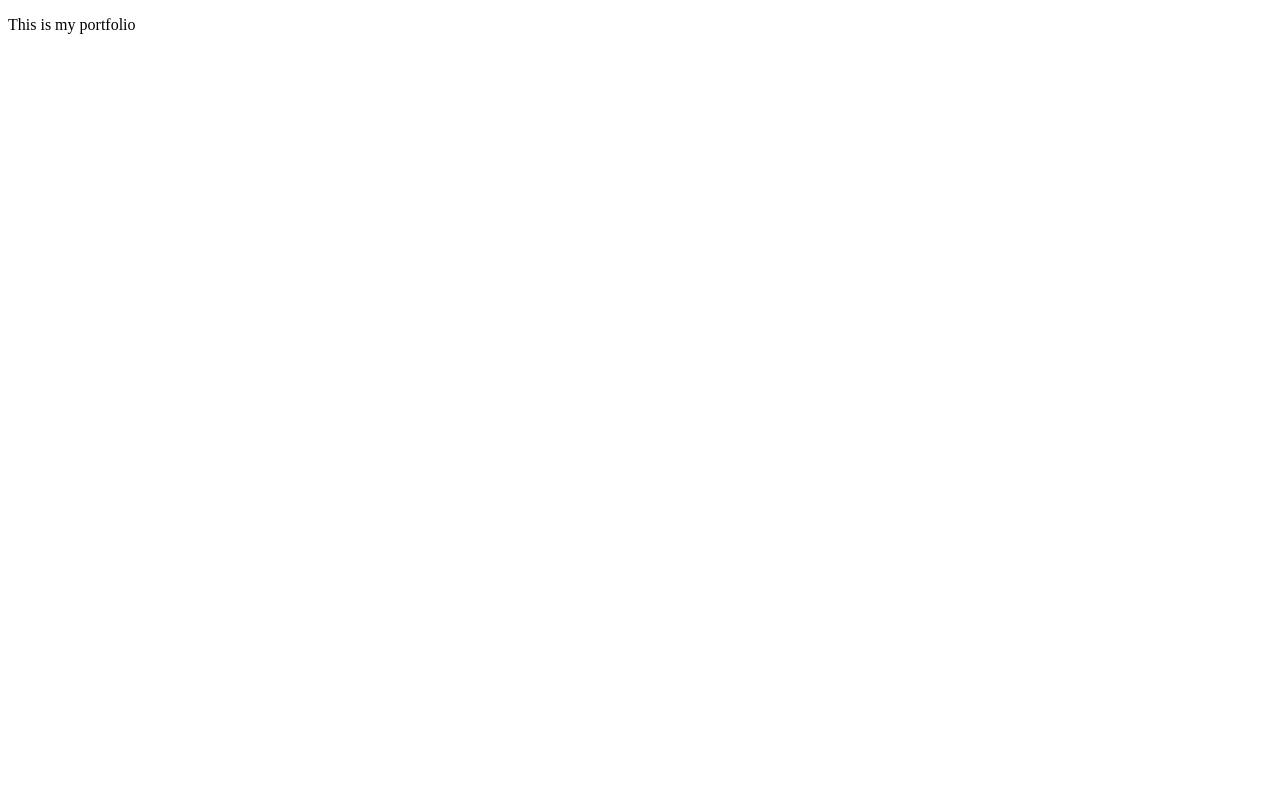
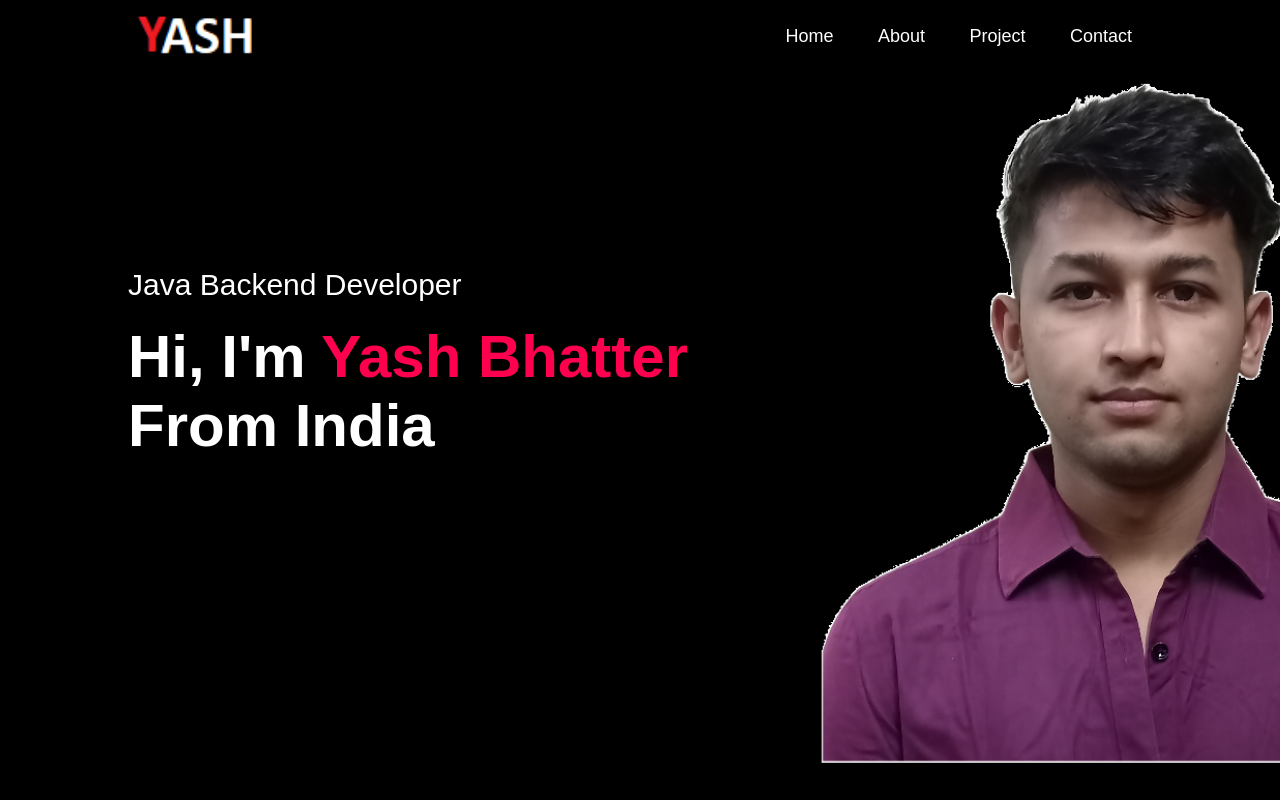
Before and after one commit to Bhatteryash/Bhatter-Yash.github.io, a plain HTML site: page Index.html in a window 1280 px wide. Shown: the top 800 px of the page. Drawn offline with Linux system fonts and the light colour scheme.

Commit message:
Initial commit

```diff
--- a/Index.html
+++ b/Index.html
@@ -4,10 +4,40 @@
     <meta charset="UTF-8">
     <meta http-equiv="X-UA-Compatible" content="IE=edge">
     <meta name="viewport" content="width=device-width, initial-scale=1.0">
-    <title>Document</title>
-
+    <title>Yash Bhatter Portfolio</title>
+    <link rel="stylesheet" href="index.css">
 </head>
 <body>
-   <p>This is my portfolio</p>
+
+    <div id="header">
+        <div class="container">
+            <nav>
+                <img src="images/logo.PNG" class="logo">
+                <ul>
+                    <li><a href="">Home</a></li>
+                    <li><a href="">About</a></li>
+                    <li><a href="">Project</a></li>
+                    <li><a href="">Contact</a></li>
+                </ul>
+            </nav>
+            <div class="header-text">
+                <p>Java Backend Developer</p>
+                <h1>Hi, I'm <span> Yash Bhatter</span><br> From India</h1>
+            </div>
+        </div>
+    </div>
+
+    <div id="about">
+        <div class="container">
+            <div class="row">
+                <div class="about-col-1">
+                    <img src="images/newestimage.PNG" >
+                </div>
+                <div class="about-col-1">
+                    <h1>About Me</h1>
+                </div>
+            </div>
+        </div>
+    </div>
 </body>
 </html>
--- /dev/null
+++ b/index.css
@@ -0,0 +1,82 @@
+*{
+    margin: 0px;
+    padding: 0px;
+    font-family: 'poppins',sans-serif;
+    box-sizing: border-box;
+}
+body{
+    background-color: #080808;
+    color: white;
+}
+#header{
+    width: 100%;
+    height: 100vh;
+    background-image: url(images/background2.PNG);
+    background-size: cover;
+    background-position:center;
+}
+
+.container{
+    padding: 10px 10%;
+
+}
+nav{
+    display: flex;
+    align-items: center;
+    justify-content: space-between;
+    flex-wrap: wrap;
+}
+.logo{
+    width: 140px;
+}
+nav ul li{
+    display: inline-block;
+    list-style: none;
+    margin: 10px 20px;
+
+}
+
+nav ul li a{
+    color: white;
+    text-decoration: none;
+    font-size: 18px;
+    position: relative;
+}
+
+nav ul li a::after{
+
+    content: '';
+    width: 0;
+    height: 3px;
+    background-color: #ff004f;
+    position: absolute;
+    left: 0;
+    bottom: -6px;
+    transition: 0.5s;
+}
+nav ul li a:hover::after{
+    width: 100%;
+}
+.header-text{
+    margin-top: 20%;
+    font-size: 30px;
+}
+.header-text h1{
+    font-size: 60px;
+    margin-top: 20px;
+}
+
+.header-text h1 span{
+    color: #ff004f;
+}
+/* About */
+
+#about{
+padding:80px 0px;
+color: #ababab;
+}
+.row{
+    display: flex;
+    justify-content: space-between;
+    flex-wrap: wrap;
+}
```
Also changed, not shown: images/background.PNG (added), images/background2.PNG (added), images/image.png (added), images/logo.PNG (added), images/newestimage.PNG (added), images/newimage.PNG (added).
